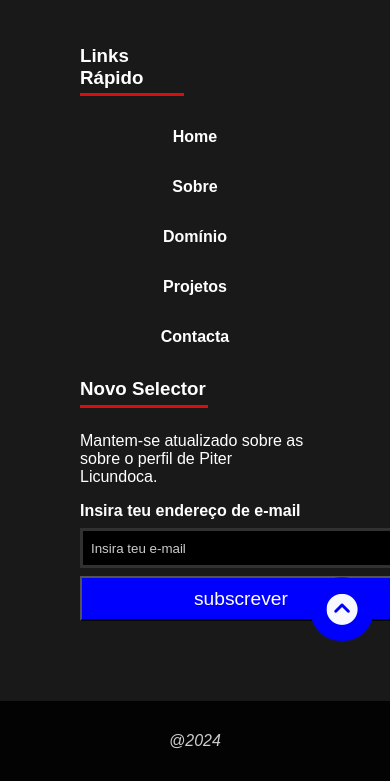
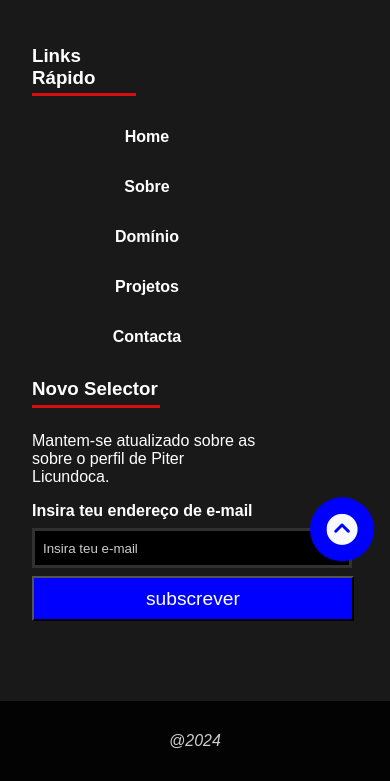
Before and after one commit to PiterLicundoca/Portfolio, a plain HTML site: page index.html in a window 390 px wide. Shown: the part 7862-8643 px from the top of the page. Drawn offline with Linux system fonts and the light colour scheme.

Commit message:
Update estilo.css

```diff
--- a/css/estilo.css
+++ b/css/estilo.css
@@ -852,6 +852,7 @@ O HTML VAI EFETUAR ESTE ESTILO DE CSS */
     align-items: center;
     margin-right: 1rem;
     text-decoration: none;
+    z-index: 99999
 }
 .voltar i{
     font-size: 2.5rem;
@@ -1379,6 +1380,7 @@ margin-top: -4rem;
 
             .footer0{
                 flex-flow: wrap;
+                margin-left:-3rem;
             }
 
             .footer .footer0  .footer2 ul {
@@ -1392,17 +1394,13 @@ margin-top: -4rem;
 
             position: absolute;
             right: 0;
-            bottom: 10rem;
-
+            bottom: 19rem;
+              z-index: 9999;
+               borde-buttom:19rem
              }
            .nav{
                display: none;
            }
-
-
-
-
-
 
         }
 
@@ -1523,6 +1521,7 @@ margin-top: -4rem;
 
             .footer0{
                 flex-flow: wrap;
+                margin-left:-3rem;
             }
 
             .footer .footer0  .footer2 ul {
@@ -1537,7 +1536,7 @@ margin-top: -4rem;
             width: 45%;
            }
 
-        /*   .voltar{
+            .voltar{
 
             position: absolute;
             right: 0;
@@ -1547,7 +1546,7 @@ margin-top: -4rem;
              }
            .nav{
                display: none;
-           }  */
+           }
           /*  .menu-mobile0.abrir-menu{
             width: 60%;
             } */
```
